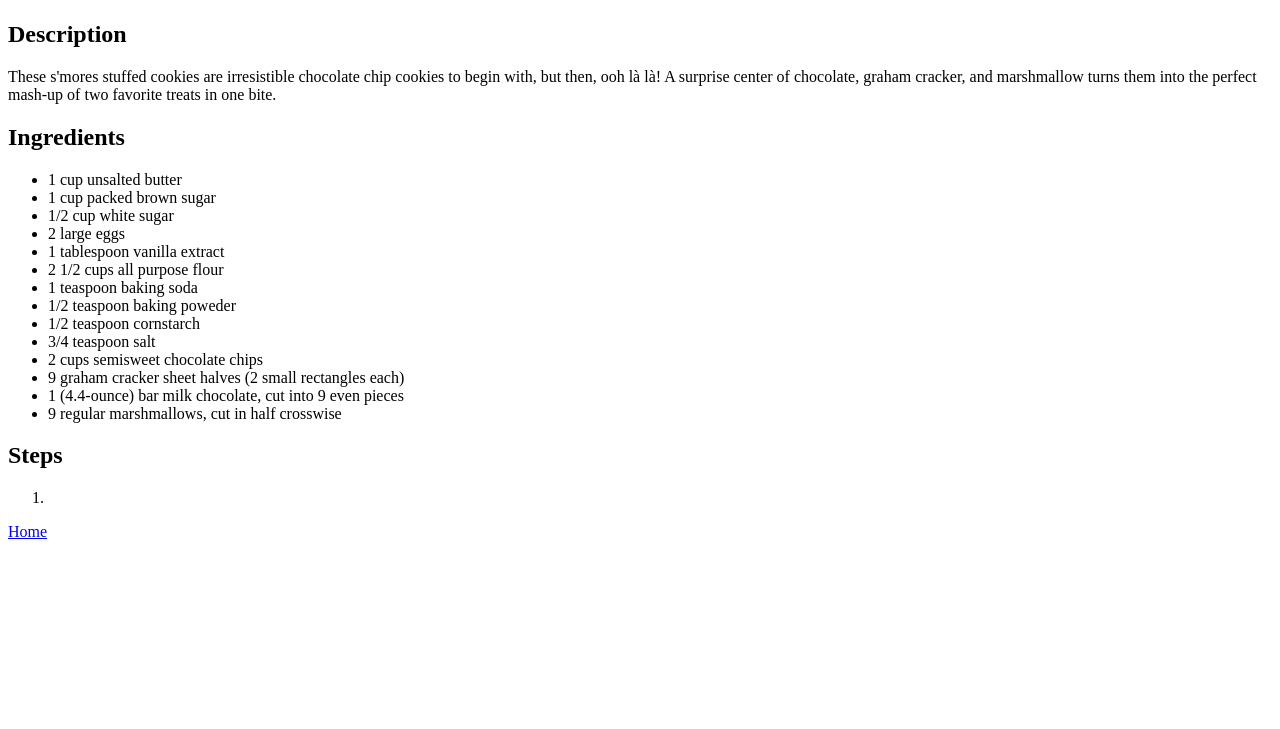
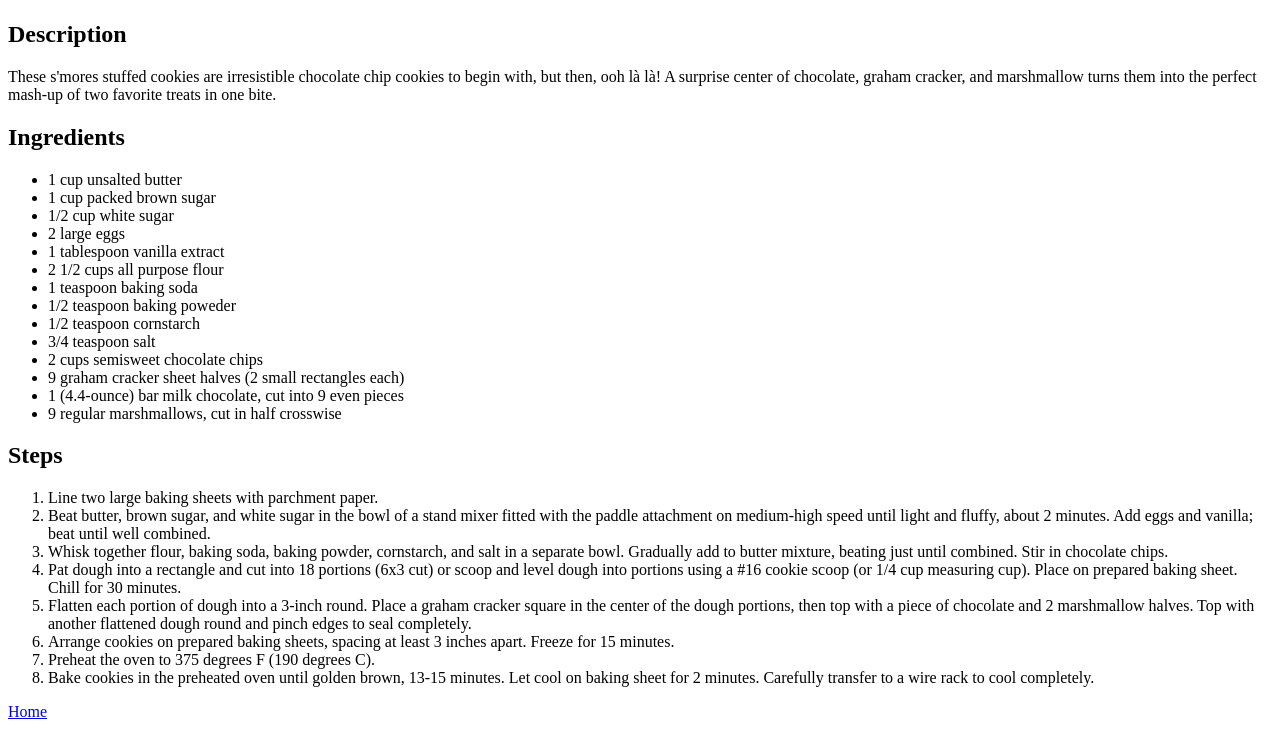
Before and after one commit to annika-leigh/odin-recipes, a plain HTML site: page recipes/s'moresstuffedchocchipcookies.html in a window 1280 px wide. Shown: the part 383-1112 px from the top of the page. Before the commit the page ends 932 px from the top, so only its background shows below. Drawn offline with Linux system fonts and the light colour scheme.

Commit message:
add recipe steps

```diff
--- a/recipes/s'moresstuffedchocchipcookies.html
+++ b/recipes/s'moresstuffedchocchipcookies.html
@@ -38,8 +38,14 @@
     </p>
     <p>
         <ol>
-            <li></li>
-
+            <li>Line two large baking sheets with parchment paper.</li>
+            <li>Beat butter, brown sugar, and white sugar in the bowl of a stand mixer fitted with the paddle attachment on medium-high speed until light and fluffy, about 2 minutes. Add eggs and vanilla; beat until well combined.</li>
+            <li>Whisk together flour, baking soda, baking powder, cornstarch, and salt in a separate bowl. Gradually add to butter mixture, beating just until combined. Stir in chocolate chips.</li>
+            <li>Pat dough into a rectangle and cut into 18 portions (6x3 cut) or scoop and level dough into portions using a #16 cookie scoop (or 1/4 cup measuring cup). Place on prepared baking sheet. Chill for 30 minutes.</li>
+            <li>Flatten each portion of dough into a 3-inch round. Place a graham cracker square in the center of the dough portions, then top with a piece of chocolate and 2 marshmallow halves. Top with another flattened dough round and pinch edges to seal completely.</li>
+            <li>Arrange cookies on prepared baking sheets, spacing at least 3 inches apart. Freeze for 15 minutes.</li>
+            <li>Preheat the oven to 375 degrees F (190 degrees C).</li>
+            <li>Bake cookies in the preheated oven until golden brown, 13-15 minutes. Let cool on baking sheet for 2 minutes. Carefully transfer to a wire rack to cool completely.</li>
         </ol>
     </p>
 
```
